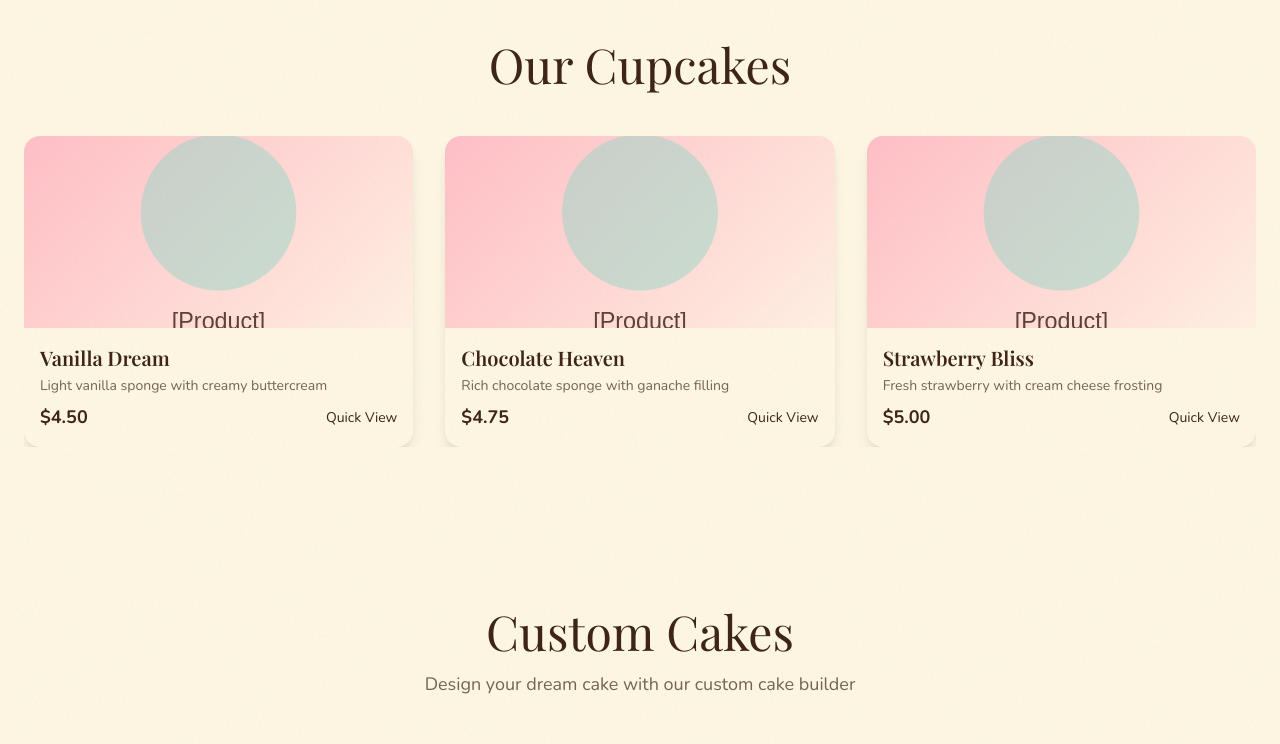
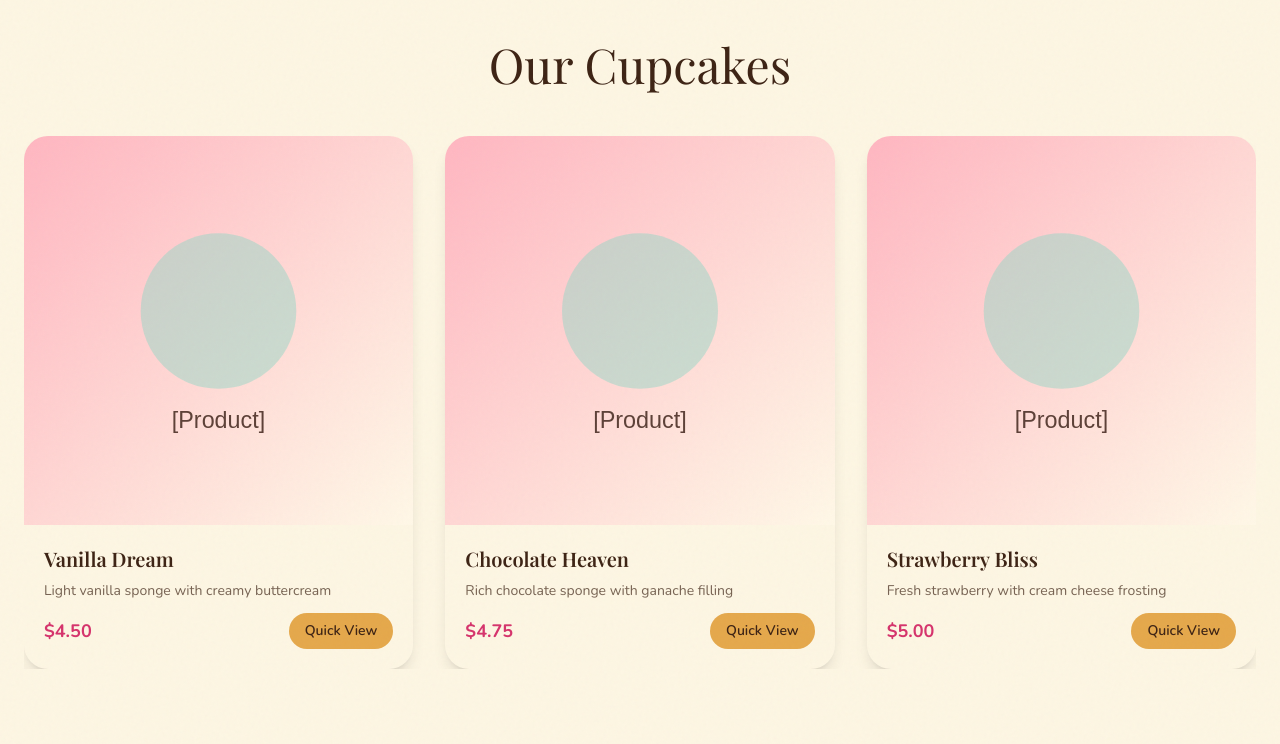
Before and after one commit to Sxurabh/faith-bakes, a Next.js app: page / in a window 1280 px wide. Shown: the part 840-1584 px from the top of the page. Built offline with nearby package versions, Linux system fonts and the light colour scheme.

Commit message:
feat: update AnimatedCard with new styling and 3D tilt effect

```diff
--- a/app/components/AnimatedCard.tsx
+++ b/app/components/AnimatedCard.tsx
@@ -2,6 +2,7 @@
 
 import { useRef, useState } from 'react';
 import Image from 'next/image';
+import { gsap } from '@/app/lib/gsap';
 
 interface AnimatedCardProps {
   image: string;
@@ -13,51 +14,80 @@ interface AnimatedCardProps {
 
 export default function AnimatedCard({ image, name, description, price, onQuickView }: AnimatedCardProps) {
   const cardRef = useRef<HTMLDivElement>(null);
-  const [transform, setTransform] = useState('');
+  const [isHovered, setIsHovered] = useState(false);
 
-  const handleMouseMove = (e: React.MouseEvent) => {
+  const handleMouseMove = (e: React.MouseEvent<HTMLDivElement>) => {
     if (!cardRef.current) return;
+
     const rect = cardRef.current.getBoundingClientRect();
     const x = e.clientX - rect.left;
     const y = e.clientY - rect.top;
+
     const centerX = rect.width / 2;
     const centerY = rect.height / 2;
-    const rotateX = (y - centerY) / 10;
-    const rotateY = (centerX - x) / 10;
-    setTransform(`perspective(1000px) rotateX(${rotateX}deg) rotateY(${rotateY}deg) scale(1.02)`);
+
+    const rotateX = (y - centerY) / 20;
+    const rotateY = (centerX - x) / 20;
+
+    gsap.to(cardRef.current, {
+      rotationX: rotateX,
+      rotationY: rotateY,
+      duration: 0.3,
+      ease: 'power2.out',
+    });
   };
 
   const handleMouseLeave = () => {
-    setTransform('perspective(1000px) rotateX(0) rotateY(0) scale(1)');
+    if (!cardRef.current) return;
+
+    gsap.to(cardRef.current, {
+      rotationX: 0,
+      rotationY: 0,
+      duration: 0.3,
+      ease: 'power2.out',
+    });
+    setIsHovered(false);
   };
 
   return (
     <div
       ref={cardRef}
-      className="group relative bg-cream rounded-2xl overflow-hidden shadow-lg transition-transform duration-300 ease-out cursor-pointer"
+      className="relative group cursor-pointer"
+      onMouseEnter={() => setIsHovered(true)}
       onMouseMove={handleMouseMove}
       onMouseLeave={handleMouseLeave}
-      style={{ transform }}
+      style={{ transformStyle: 'preserve-3d' }}
     >
-      <div className="relative h-48 overflow-hidden">
+      <div className="relative overflow-hidden rounded-3xl bg-soft-cream shadow-lg transition-shadow duration-300 group-hover:shadow-xl">
+        <div className="relative aspect-square overflow-hidden">
           <Image
             src={image}
             alt={name}
             fill
-          sizes="(max-width: 640px) 100vw, (max-width: 1024px) 50vw, 33vw"
-          className="object-cover transition-transform duration-300 group-hover:scale-110"
+            className="object-cover transition-transform duration-500 group-hover:scale-110"
           />
-        <div className="absolute inset-0 bg-gradient-to-t from-chocolate/30 to-transparent opacity-0 group-hover:opacity-100 transition-opacity" />
+          <div className="absolute inset-0 bg-gradient-to-t from-deep-chocolate/40 to-transparent opacity-0 group-hover:opacity-100 transition-opacity duration-300" />
         </div>
-      <div className="p-4">
-        <h3 className="font-playfair text-xl font-semibold text-chocolate mb-1">{name}</h3>
-        <p className="text-sm text-chocolate/70 mb-2 line-clamp-2">{description}</p>
+
+        <div className="p-5">
+          <h3 className="font-playfair text-xl font-semibold text-deep-chocolate mb-2">
+            {name}
+          </h3>
+          <p className="text-deep-chocolate/70 text-sm mb-3 line-clamp-2">
+            {description}
+          </p>
+
           <div className="flex items-center justify-between">
-          <span className="font-nunito font-bold text-mint">${(price / 100).toFixed(2)}</span>
+            <span className="font-nunito font-bold text-raspberry text-lg">
+              ${(price / 100).toFixed(2)}
+            </span>
             {onQuickView && (
               <button
-              onClick={(e) => { e.stopPropagation(); onQuickView(); }}
-              className="text-sm text-soft-pink hover:text-mint transition-colors font-medium"
+                onClick={(e) => {
+                  e.stopPropagation();
+                  onQuickView();
+                }}
+                className="px-4 py-2 bg-honey-gold text-deep-chocolate rounded-full text-sm font-semibold hover:bg-raspberry hover:text-white transition-colors"
               >
                 Quick View
               </button>
@@ -65,5 +95,6 @@ export default function AnimatedCard({ image, name, description, price, onQuickV
           </div>
         </div>
       </div>
+    </div>
   );
 }
```
Lines whose indentation alone changed are shown as unchanged.
